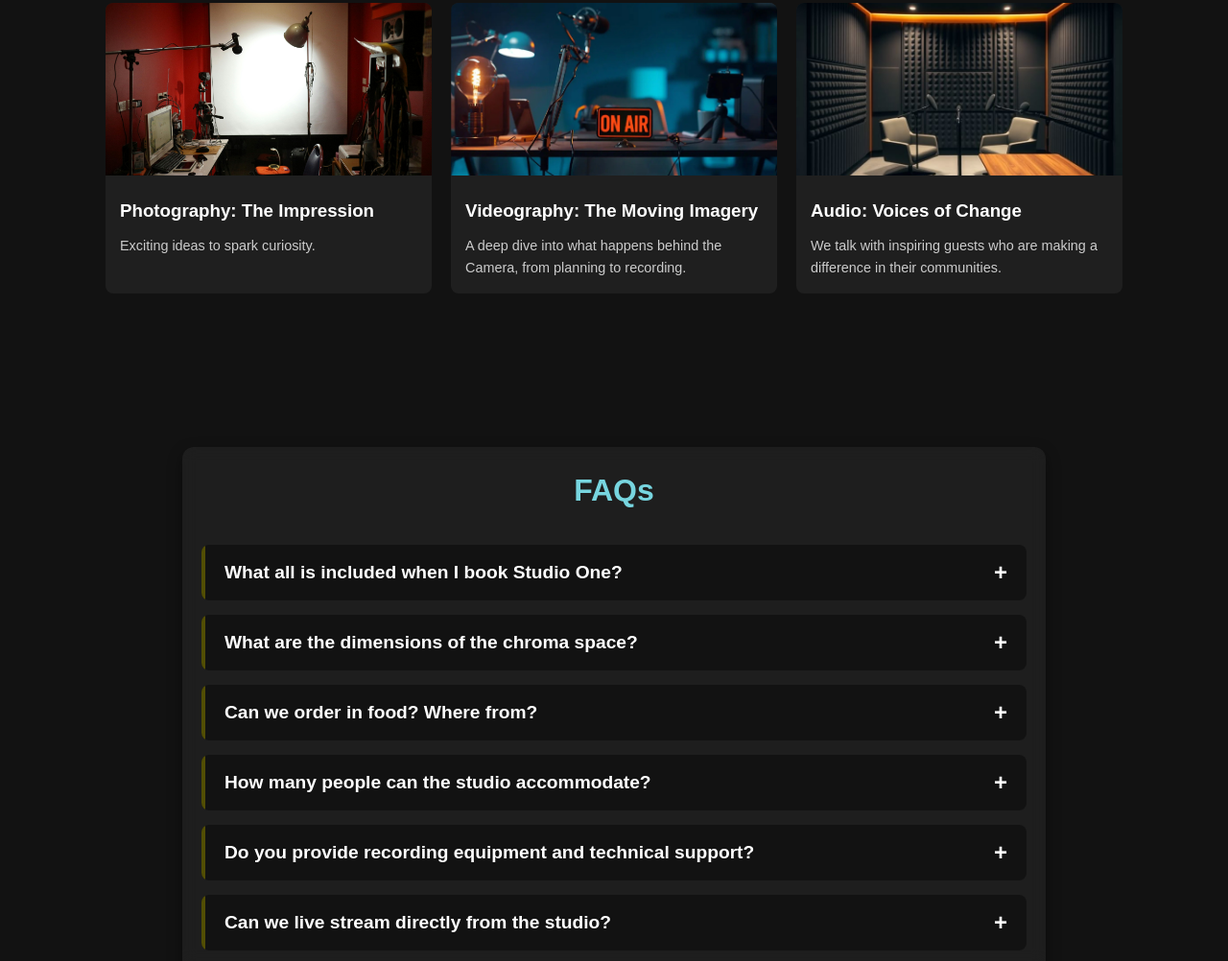
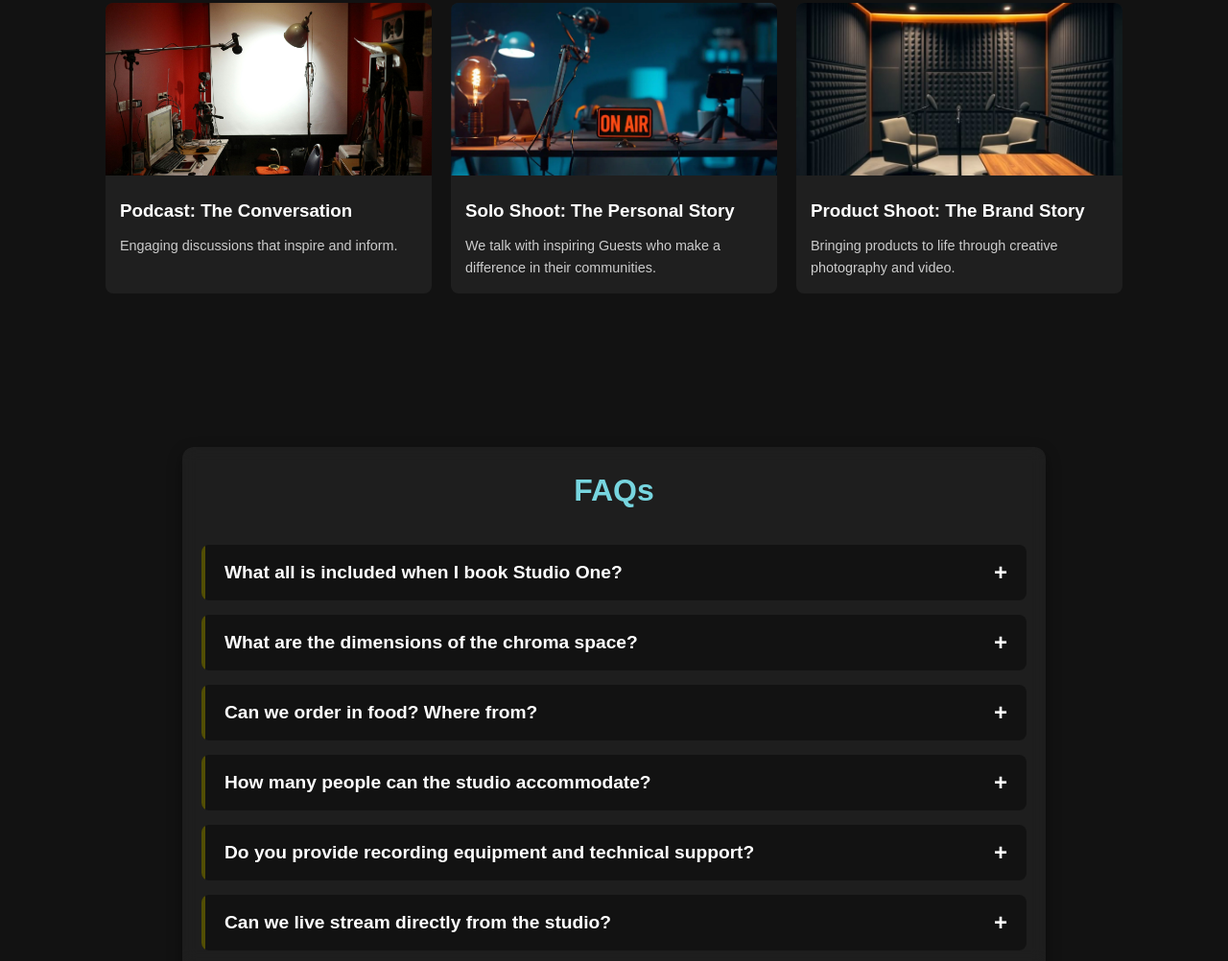
Before and after one commit to jasvin-singh/time2talk, a plain HTML site: page index.html in a window 1280 px wide. Shown: the part 1499-2501 px from the top of the page at 96% size. Drawn offline with Linux system fonts and the light colour scheme.

Commit message:
Update index.html

```diff
--- a/index.html
+++ b/index.html
@@ -499,16 +499,16 @@ footer .copyright {
             <div class="episode">
               <img src="images/photography.jpeg" alt="Photography" loading="lazy">
                                <div class="episode-content">
-                    <h3>Photography: The Impression</h3>
-                    <p>Exciting ideas to spark curiosity.</p>
+                    <h3>Podcast: The Conversation</h3>
+                    <p>Engaging discussions that inspire and inform.</p>
                 </div>
             </div>
             <div class="episode">
                 <img src="images/videography.jpg" alt="videography" loading="lazy">
 
                 <div class="episode-content">
-                    <h3>Videography: The Moving Imagery</h3>
-                    <p>A deep dive into what happens behind the Camera, from planning to recording.</p>
+                    <h3>Solo Shoot: The Personal Story</h3>
+                    <p>We talk with inspiring Guests who make a difference in their communities.</p>
                 </div>
             </div>
 
@@ -517,8 +517,8 @@ footer .copyright {
             <div class="episode">
                  <img src="images/podcast.jpg" alt="Audio" loading="lazy">
                 <div class="episode-content">
-                    <h3>Audio: Voices of Change</h3>
-                    <p>We talk with inspiring guests who are making a difference in their communities.</p>
+                    <h3>Product Shoot: The Brand Story</h3>
+                    <p>Bringing products to life through creative photography and video.</p>
                 </div>
             </div>
         </div>
```
